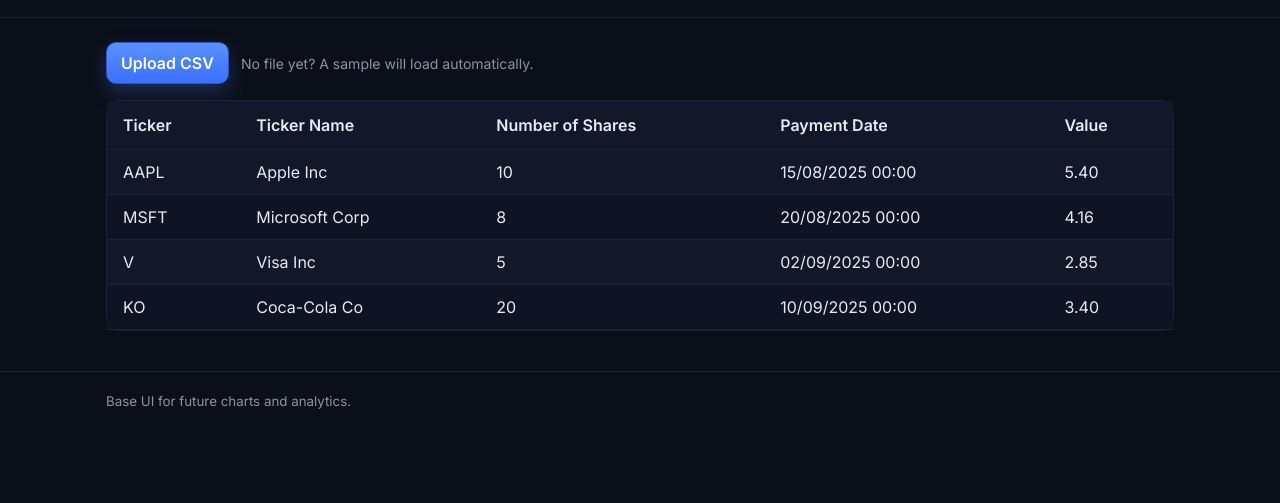
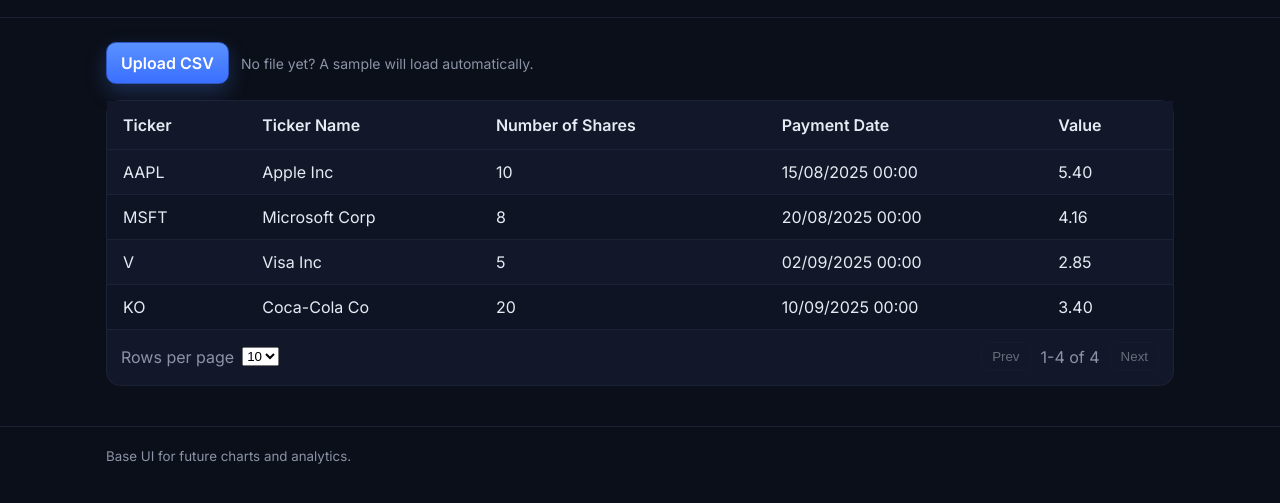
Before and after one commit to sklarow/dividends-report-tool, a plain HTML site: page index.html in a window 1280 px wide. Shown: the part 93-596 px from the top of the page. Drawn offline with nearby package versions, Linux system fonts and the light colour scheme; no server answers.

Commit message:
Add client-side sorting and pagination: clickable sortable headers, page-size select, and pager controls; styles for indicators and pagination

```diff
--- a/app.js
+++ b/app.js
@@ -10,12 +10,36 @@ const REQUIRED_COLUMNS = [
 
 const INLINE_SAMPLE_CSV = `Ticker,Ticker Name,Number of Shares,Payment Date,Value\nAAPL,Apple Inc,10,2025-08-15,5.40\nMSFT,Microsoft Corp,8,2025-08-20,4.16\nV,Visa Inc,5,2025-09-02,2.85\nKO,Coca-Cola Co,20,2025-09-10,3.40`;
 
+// In-memory table state
+const tableState = {
+  rawRows: [],
+  rows: [],
+  sortKey: null,
+  sortDir: "asc", // or "desc"
+  page: 1,
+  pageSize: 10,
+};
+
 document.addEventListener("DOMContentLoaded", () => {
   const input = document.getElementById("file-input");
   input.addEventListener("change", onFileSelected);
 
   // Load sample CSV initially
   loadSampleCsv();
+
+  // Pagination controls
+  const pageSizeSelect = document.getElementById("page-size-select");
+  const prevBtn = document.getElementById("prev-page");
+  const nextBtn = document.getElementById("next-page");
+  if (pageSizeSelect) {
+    pageSizeSelect.addEventListener("change", () => {
+      tableState.pageSize = Number(pageSizeSelect.value);
+      tableState.page = 1;
+      render();
+    });
+  }
+  if (prevBtn) prevBtn.addEventListener("click", () => { changePage(-1); });
+  if (nextBtn) nextBtn.addEventListener("click", () => { changePage(1); });
 });
 
 function formatDateDisplay(input) {
@@ -112,7 +136,10 @@ function parseCsvAndRender(csvText) {
 
   const rows = result.data || [];
   const normalizedRows = rows.map(normalizeRowKeys);
-  renderTable(normalizedRows);
+  tableState.rawRows = normalizedRows;
+  tableState.page = 1;
+  applySort();
+  render();
 }
 
 function normalizeRowKeys(row) {
@@ -177,3 +204,116 @@ function renderTable(rows) {
     tbody.appendChild(tr);
   }
 }
+
+function applySort() {
+  const { sortKey, sortDir } = tableState;
+  const rows = [...tableState.rawRows];
+  if (!sortKey) {
+    tableState.rows = rows;
+    return;
+  }
+  const dir = sortDir === "desc" ? -1 : 1;
+
+  function toComparable(col, val) {
+    if (col === "Payment Date") {
+      // convert dd/mm/yyyy HH:MM to timestamp for sorting
+      const m = String(val).match(/(\d{2})\/(\d{2})\/(\d{4})\s+(\d{2}):(\d{2})/);
+      if (m) {
+        const d = new Date(Number(m[3]), Number(m[2]) - 1, Number(m[1]), Number(m[4]), Number(m[5]));
+        return d.getTime();
+      }
+    }
+    if (col === "Number of Shares" || col === "Value") {
+      const num = Number(String(val).replace(/[^0-9.-]/g, ""));
+      if (!Number.isNaN(num)) return num;
+    }
+    const s = String(val || "").toLowerCase();
+    return s;
+  }
+
+  rows.sort((a, b) => {
+    const av = toComparable(sortKey, a[sortKey]);
+    const bv = toComparable(sortKey, b[sortKey]);
+    if (av < bv) return -1 * dir;
+    if (av > bv) return 1 * dir;
+    return 0;
+  });
+  tableState.rows = rows;
+}
+
+function renderHeaderInteractions() {
+  const ths = document.querySelectorAll('#dividends-table thead th.sortable');
+  ths.forEach((th) => {
+    th.removeEventListener("click", th._sortHandler || (() => {}));
+    const handler = () => {
+      const key = th.getAttribute('data-key');
+      if (!key) return;
+      if (tableState.sortKey === key) {
+        tableState.sortDir = tableState.sortDir === "asc" ? "desc" : "asc";
+      } else {
+        tableState.sortKey = key;
+        tableState.sortDir = "asc";
+      }
+      tableState.page = 1;
+      applySort();
+      render();
+    };
+    th._sortHandler = handler;
+    th.addEventListener("click", handler);
+
+    // Add visual indicator
+    let label = th.querySelector('.sort-label');
+    if (!label) {
+      const span = document.createElement('span');
+      span.className = 'sort-indicator';
+      th.appendChild(span);
+    }
+  });
+  // Update indicator text
+  ths.forEach((th) => {
+    const span = th.querySelector('.sort-indicator');
+    if (!span) return;
+    const key = th.getAttribute('data-key');
+    if (tableState.sortKey === key) {
+      span.textContent = tableState.sortDir === 'asc' ? '▲' : '▼';
+    } else {
+      span.textContent = '';
+    }
+  });
+}
+
+function changePage(delta) {
+  const total = tableState.rows.length;
+  const lastPage = Math.max(1, Math.ceil(total / tableState.pageSize));
+  const next = Math.min(lastPage, Math.max(1, tableState.page + delta));
+  if (next !== tableState.page) {
+    tableState.page = next;
+    render();
+  }
+}
+
+function renderPagination() {
+  const total = tableState.rows.length;
+  const lastPage = Math.max(1, Math.ceil(total / tableState.pageSize));
+  const start = total === 0 ? 0 : (tableState.page - 1) * tableState.pageSize + 1;
+  const end = Math.min(total, tableState.page * tableState.pageSize);
+
+  const info = document.getElementById('page-info');
+  const prev = document.getElementById('prev-page');
+  const next = document.getElementById('next-page');
+  if (info) info.textContent = `${start}-${end} of ${total}`;
+  if (prev) prev.disabled = tableState.page <= 1;
+  if (next) next.disabled = tableState.page >= lastPage;
+}
+
+function render() {
+  // Determine slice
+  const total = tableState.rows.length;
+  const startIdx = (tableState.page - 1) * tableState.pageSize;
+  const endIdx = Math.min(total, startIdx + tableState.pageSize);
+  const pageRows = tableState.rows.slice(startIdx, endIdx);
+
+  renderTable(pageRows);
+  renderHeaderInteractions();
+  renderPagination();
+}
--- a/index.html
+++ b/index.html
@@ -32,17 +32,32 @@
           <table id="dividends-table" class="styled-table">
             <thead>
               <tr>
-                <th>Ticker</th>
-                <th>Ticker Name</th>
-                <th>Number of Shares</th>
-                <th>Payment Date</th>
-                <th>Value</th>
+                <th data-key="Ticker" class="sortable">Ticker</th>
+                <th data-key="Ticker Name" class="sortable">Ticker Name</th>
+                <th data-key="Number of Shares" class="sortable">Number of Shares</th>
+                <th data-key="Payment Date" class="sortable">Payment Date</th>
+                <th data-key="Value" class="sortable">Value</th>
               </tr>
             </thead>
             <tbody>
               <!-- Rows will be injected here -->
             </tbody>
           </table>
+        </div>
+        <div class="pagination-bar">
+          <div class="page-size">
+            <label for="page-size-select">Rows per page</label>
+            <select id="page-size-select">
+              <option value="10">10</option>
+              <option value="25">25</option>
+              <option value="50">50</option>
+            </select>
+          </div>
+          <div class="pager">
+            <button id="prev-page" class="pager-btn" aria-label="Previous page">Prev</button>
+            <span id="page-info" class="page-info"></span>
+            <button id="next-page" class="pager-btn" aria-label="Next page">Next</button>
+          </div>
         </div>
       </section>
     </main>
--- a/styles.css
+++ b/styles.css
@@ -96,6 +96,16 @@ main.container { padding: 24px 16px 40px; }
   border-bottom: 1px solid var(--border);
 }
 
+.styled-table thead th.sortable {
+  cursor: pointer;
+  user-select: none;
+}
+
+.styled-table thead th.sortable .sort-indicator {
+  margin-left: 6px;
+  color: var(--muted);
+}
+
 .styled-table tbody td {
   padding: 12px 16px;
   border-bottom: 1px solid var(--border);
@@ -104,6 +114,42 @@ main.container { padding: 24px 16px 40px; }
 .styled-table tbody tr:nth-child(even) { background: var(--row-alt); }
 
 .styled-table tbody tr:hover { background: rgba(79, 140, 255, 0.08); }
+
+.pagination-bar {
+  display: flex;
+  align-items: center;
+  justify-content: space-between;
+  padding: 12px 14px 14px;
+}
+
+.page-size {
+  display: flex;
+  align-items: center;
+  gap: 8px;
+  color: var(--muted);
+}
+
+.pager {
+  display: flex;
+  align-items: center;
+  gap: 10px;
+}
+
+.pager-btn {
+  background: transparent;
+  color: var(--text);
+  border: 1px solid var(--border);
+  padding: 6px 10px;
+  border-radius: 8px;
+  cursor: pointer;
+}
+
+.pager-btn:disabled {
+  opacity: 0.4;
+  cursor: not-allowed;
+}
+
+.page-info { color: var(--muted); }
 
 .app-footer {
   border-top: 1px solid var(--border);
```
